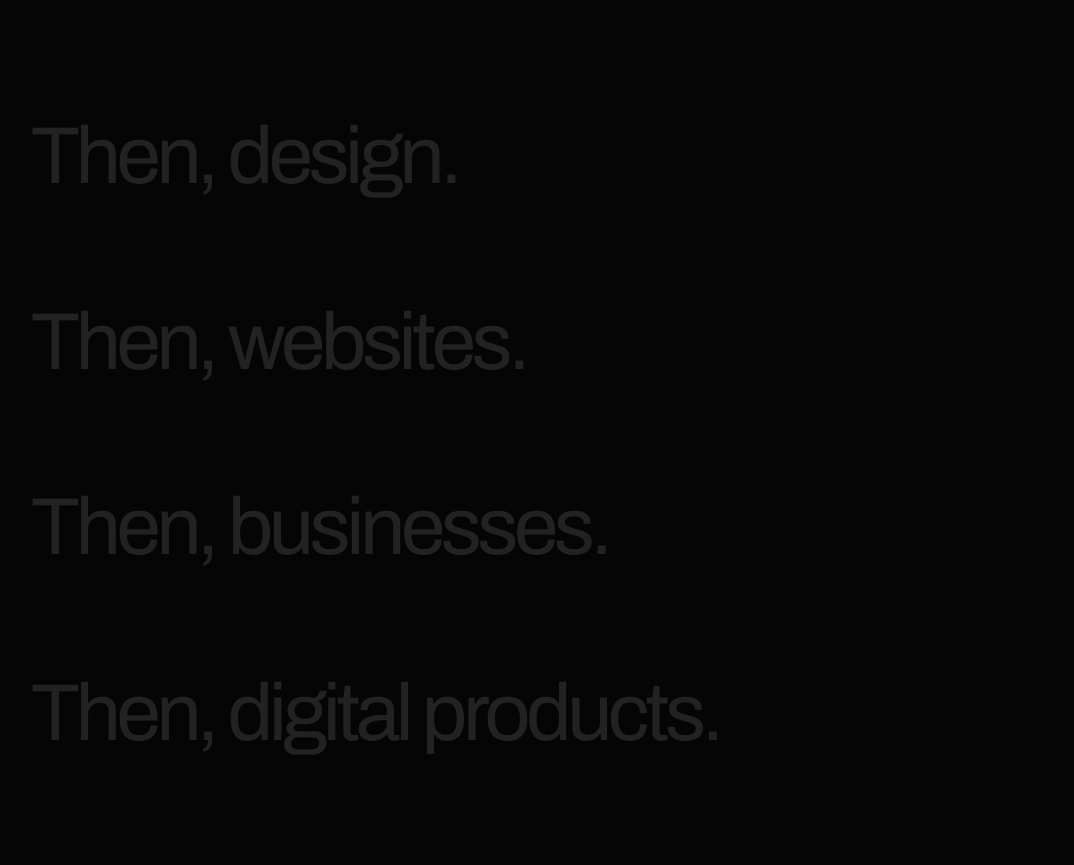
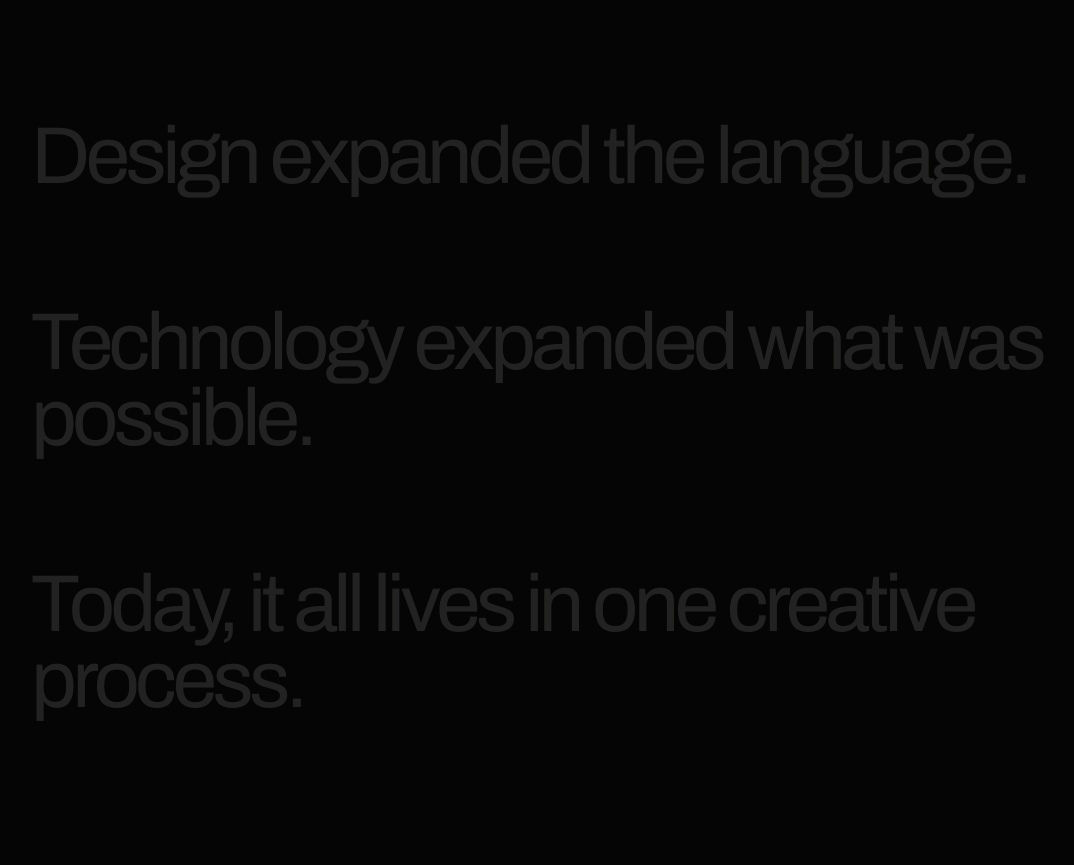
Before and after one commit to gutyclick/gexp, a Next.js app: page / in a window 1280 px wide. Shown: the part 1910-2775 px from the top of the page, without its empty margins (59-1133 px from the left). Built offline with nearby package versions, Linux system fonts and the light colour scheme.

Commit message:
fix: restaurar cursor nativo y resumir manifiesto

```diff
--- a/app/globals.css
+++ b/app/globals.css
@@ -4,7 +4,7 @@
 * { box-sizing:border-box; }
 html { scroll-behavior:smooth; background:var(--black); overflow-x:clip; }
 body { margin:0; background:var(--black); color:var(--white); font-family:var(--font-body),sans-serif; overflow-x:hidden; }
-body, a { cursor:none; }
+body{cursor:auto}a,button,[role="button"],summary{cursor:pointer}
 .route-transition{min-height:100%;animation:route-content-in .7s cubic-bezier(.22,.72,.2,1) both}.route-transition:after{content:"";position:fixed;z-index:500;inset:0;pointer-events:none;background:#f1efe9;clip-path:polygon(0 0,100% 0,100% 100%,0 100%);animation:route-cut .72s cubic-bezier(.76,0,.24,1) both}
 @keyframes route-cut{0%{clip-path:polygon(0 0,100% 0,100% 100%,0 100%)}45%{clip-path:polygon(58% 0,100% 0,100% 100%,46% 100%)}100%{clip-path:polygon(100% 0,100% 0,100% 100%,100% 100%)}}
 @keyframes route-content-in{0%{opacity:.35;transform:translateY(18px)}55%{opacity:.35;transform:translateY(18px)}100%{opacity:1;transform:none}}
@@ -18,7 +18,6 @@ button { color:inherit; font:inherit; }
 .section-kicker { color:var(--grey); }
 .site-header { position:fixed; z-index:150; top:0; left:0; width:100%; display:flex; align-items:center; justify-content:space-between; padding:1.15rem 2rem; color:var(--white); background:rgba(5,5,5,.9); border-bottom:1px solid rgba(255,255,255,.1); backdrop-filter:blur(14px); -webkit-backdrop-filter:blur(14px); }
 .logo { font-family:var(--font-display); font-size:1.05rem; letter-spacing:-.05em; }.logo span{font-size:.7em;margin-left:.15rem}.nav{display:flex;gap:2.3rem;align-items:center;font-size:.73rem;text-transform:uppercase;letter-spacing:.08em}.nav a{position:relative}.nav a:after{content:"";position:absolute;bottom:-.35rem;left:0;width:100%;height:1px;background:currentColor;transform:scaleX(0);transform-origin:right;transition:transform .35s}.nav a:hover:after,.nav a:focus-visible:after{transform:scaleX(1);transform-origin:left}.menu-button{display:none;background:none;border:0;text-transform:uppercase;font-size:.7rem}
-.custom-cursor{position:fixed;z-index:200;pointer-events:none;top:-18px;left:-18px;width:36px;height:36px;border:1px solid rgba(255,255,255,.65);border-radius:50%;display:grid;place-items:center;mix-blend-mode:difference;transition:width .25s,height .25s,top .25s,left .25s,background .25s}.custom-cursor span{font:0/1 var(--font-mono);opacity:0}.custom-cursor.active{width:68px;height:68px;top:-34px;left:-34px;background:#fff}.custom-cursor.active span{font-size:.55rem;color:#000;opacity:1}
 .loader{position:fixed;z-index:300;inset:0;background:#eee;color:#050505;display:flex;align-items:flex-end;justify-content:space-between;padding:2rem;animation:loader-out .55s cubic-bezier(.76,0,.24,1) 1s forwards}.loader div{display:flex;flex-direction:column;font:clamp(2.5rem,8vw,8rem)/.75 var(--font-display);letter-spacing:-.08em}.loader span{animation:loader-line .65s cubic-bezier(.16,1,.3,1) both}.loader span:nth-child(2){animation-delay:.08s}.loader span:nth-child(3){animation-delay:.16s}.loader p{font-family:var(--font-mono);font-size:.65rem}@keyframes loader-line{from{transform:translateY(100%);opacity:0}}@keyframes loader-out{to{transform:translateY(-100%);visibility:hidden}}
 .playhead{position:fixed;z-index:50;left:0;bottom:0;width:100%;height:2px;background:#333;pointer-events:none}.playhead span{display:block;width:20%;height:100%;background:#fff;animation:playhead 8s linear infinite}@keyframes playhead{to{transform:translateX(500%)}}
 .hero{min-height:100svh;position:relative;padding:5.5rem 2rem 1.8rem;display:flex;flex-direction:column;justify-content:space-between;overflow:hidden}.hero:after{content:"";position:absolute;top:5.5rem;bottom:1.8rem;left:50%;border-left:1px solid #1c1c1c}.hero-meta{display:flex;justify-content:space-between;color:#888}.hero-name{position:absolute;inset:18% 2rem 25%;display:flex;flex-direction:column;justify-content:center;perspective:1000px}.hero-line{font:clamp(4rem,15.8vw,15rem)/.72 var(--font-display);letter-spacing:-.09em;margin:0;white-space:nowrap;overflow:hidden}.hero-line span{display:block}.hero-line.front{text-align:right;position:relative;z-index:3}.hero-portrait{position:absolute;z-index:2;left:31%;top:-8%;width:38%;height:120%;transform-origin:center bottom}.portrait-inner{position:relative;width:100%;height:100%;will-change:transform}.portrait-inner img{object-fit:cover;object-position:center 22%;filter:grayscale(1) contrast(1.08);mask-image:linear-gradient(to bottom,transparent 0,#000 9%,#000 82%,transparent 100%)}.hero-bottom{position:relative;z-index:5;display:grid;grid-template-columns:1fr 1fr 1fr;gap:2rem;align-items:end}.hero-title{font-size:clamp(1.1rem,1.7vw,1.7rem);line-height:1.08;margin:0;text-transform:uppercase}.hero-copy{font-size:.93rem;line-height:1.45;max-width:33rem;margin:0}.hero-actions{display:flex;justify-content:flex-end;gap:2rem}.hero-actions a{border-bottom:1px solid #777;padding-bottom:.35rem}
@@ -50,14 +49,6 @@ button { color:inherit; font:inherit; }
 .hero-bottom{grid-template-columns:minmax(16rem,.9fr) minmax(18rem,1.15fr) auto}
 .hero-title{font-size:clamp(1rem,1.45vw,1.45rem);max-width:24rem}
 
-/* Cursor con contraste doble: legible en negro, blanco y fotografía. */
-.custom-cursor{top:-7px;left:-7px;width:14px;height:14px;background:#fff;border:2px solid #080808;box-shadow:0 0 0 1px #fff;mix-blend-mode:normal;transition:width .22s,height .22s,top .22s,left .22s,background .22s,border-color .22s}
-.custom-cursor.active{top:-14px;left:-14px;width:28px;height:28px;background:#080808;border-color:#fff;box-shadow:0 0 0 1px #080808}
-.custom-cursor.active span{font-size:0;opacity:0}
-.custom-cursor.project{top:-34px;left:-34px;width:68px;height:68px}
-.custom-cursor.project span{font-size:.55rem;color:#fff;opacity:1}
-.custom-cursor.media{top:-22px;left:-22px;width:44px;height:44px;background:#fff;border-color:#080808;box-shadow:0 0 0 1px #fff}
-.custom-cursor.media span{font-size:.5rem;color:#080808;opacity:1}
 
 @media(max-width:1100px){.hero-name{width:43%}.hero-line{font-size:7vw}.hero-portrait{width:44%;right:1rem}.hero-bottom{grid-template-columns:1fr 1.2fr}.hero-actions{grid-column:2}}
 @media(max-width:900px){.hero-name{left:1.2rem;right:1.2rem;top:49%;bottom:32%;width:auto;justify-content:flex-start}.hero-line{font-size:13vw;line-height:.75}.hero-line.front{padding-left:0}.hero-portrait{left:20%;right:auto;top:9%;width:60%;height:39%}.hero-bottom{grid-template-columns:1fr 1fr}.hero-title{grid-column:1/-1}.hero-actions{grid-column:2}.manifesto>h2{font-size:clamp(3.25rem,13vw,7rem);line-height:.82;overflow-wrap:anywhere}}
--- a/app/page.tsx
+++ b/app/page.tsx
@@ -1,8 +1,7 @@
-import { Cursor } from "@/components/Cursor";
 import { Header } from "@/components/Header";
 import { HomeExperience } from "@/components/HomeExperience";
 import { Loader } from "@/components/Loader";
 
 export default function Home() {
-  return <><Loader /><Header /><Cursor /><HomeExperience /></>;
+  return <><Loader /><Header /><HomeExperience /></>;
 }
--- a/app/portafolio/postproduccion/page.tsx
+++ b/app/portafolio/postproduccion/page.tsx
@@ -1,6 +1,5 @@
 import type { Metadata } from "next";
 import Link from "next/link";
-import { Cursor } from "@/components/Cursor";
 import { Header } from "@/components/Header";
 import { MediaGallery } from "@/components/MediaGallery";
 import { postproductionMedia } from "@/data/postproduction";
@@ -12,7 +11,7 @@ export const metadata: Metadata = {
 };
 
 export default function PostproductionPortfolio() {
-  return <><Header /><Cursor /><main className="portfolio-page">
+  return <><Header /><main className="portfolio-page">
     <section className="portfolio-hero">
       <p className="utility">Portafolio / Postproducción · 2018—2026</p>
       <h1>IMAGEN.<br />RITMO.<br />HISTORIA.</h1>
--- a/app/proyectos/[slug]/page.tsx
+++ b/app/proyectos/[slug]/page.tsx
@@ -3,7 +3,6 @@ import Image from "next/image";
 import Link from "next/link";
 import { notFound } from "next/navigation";
 import { Header } from "@/components/Header";
-import { Cursor } from "@/components/Cursor";
 import { crealySteps, projects } from "@/data/projects";
 
 export function generateStaticParams() { return projects.map(({ slug }) => ({ slug })); }
@@ -19,7 +18,7 @@ export default async function ProjectPage({ params }: { params: Promise<{ slug:
   const project = projects.find(item => item.slug === slug);
   if (!project) notFound();
   const next = projects[(projects.indexOf(project) + 1) % projects.length];
-  return <><Header /><Cursor /><main className="case-study">
+  return <><Header /><main className="case-study">
     <section className="case-hero" style={{ "--tone": project.tone } as React.CSSProperties}>
       <p className="utility case-label">{project.category} · {project.year}</p>
       <h1>{project.name}</h1>
--- a/app/seleccion/page.tsx
+++ b/app/seleccion/page.tsx
@@ -1,6 +1,5 @@
 import type { Metadata } from "next";
 import Link from "next/link";
-import { Cursor } from "@/components/Cursor";
 import { MediaGallery } from "@/components/MediaGallery";
 import { favoriteMediaIds, postproductionMedia } from "@/data/postproduction";
 
@@ -16,7 +15,6 @@ const selectedWork = favoriteMediaIds
 
 export default function SelectedWorkPage() {
   return <main className="favorites-page">
-    <Cursor />
     <header className="favorites-nav"><Link href="/" aria-label="Volver al inicio">GRP.</Link></header>
     <section className="favorites-hero">
       <div className="favorites-count" aria-hidden="true">05</div>
--- a/components/HomeExperience.tsx
+++ b/components/HomeExperience.tsx
@@ -57,7 +57,7 @@ export function HomeExperience() {
         <p className="section-kicker utility">01 / Manifiesto</p>
         <h2 id="manifesto-title" data-reveal>TRANSFORMO IDEAS<br />EN EXPERIENCIAS.</h2>
         <div className="manifesto-copy">
-          {["Empecé con video.", "Después, diseño.", "Después, sitios web.", "Después, negocios.", "Después, productos digitales.", "La IA cambió cuánto podía construir.", "Hoy, creatividad, producto y tecnología viven en un mismo flujo de trabajo."].map(line => <p className="manifesto-line" key={line}>{line}</p>)}
+          {["Empecé con video.", "El diseño amplió el lenguaje.", "La tecnología amplió lo posible.", "Hoy todo vive en un mismo proceso creativo."].map(line => <p className="manifesto-line" key={line}>{line}</p>)}
         </div>
       </section>
 
@@ -74,7 +74,7 @@ export function HomeExperience() {
       <section className="work" id="trabajo" aria-labelledby="work-title">
         <div className="work-heading"><p className="section-kicker utility">04 / Trabajo seleccionado</p><h2 id="work-title" data-reveal>TRABAJO<br />SELECCIONADO</h2></div>
         <div className="project-list">{projects.map((project, index) => (
-          <Link href={`/proyectos/${project.slug}`} className="project-row" key={project.slug} data-cursor>
+          <Link href={`/proyectos/${project.slug}`} className="project-row" key={project.slug}>
             <span className="project-index utility">0{index + 1}</span>
             <div><h3>{project.name}</h3><p>{project.shortDescription}</p></div>
             <div className="project-meta utility"><span>{project.category}</span><span>{project.year}</span></div>
--- a/data/translations.ts
+++ b/data/translations.ts
@@ -20,6 +20,9 @@ export const translations: Record<string, string> = {
   "TRANSFORMO IDEAS": "I TURN IDEAS",
   "EN EXPERIENCIAS.": "INTO EXPERIENCES.",
   "Empecé con video.": "I started with video.",
+  "El diseño amplió el lenguaje.": "Design expanded the language.",
+  "La tecnología amplió lo posible.": "Technology expanded what was possible.",
+  "Hoy todo vive en un mismo proceso creativo.": "Today, it all lives in one creative process.",
   "Después, diseño.": "Then, design.",
   "Después, sitios web.": "Then, websites.",
   "Después, negocios.": "Then, businesses.",
```
Also changed, not shown: components/Cursor.tsx (deleted, +0 -24 lines).
